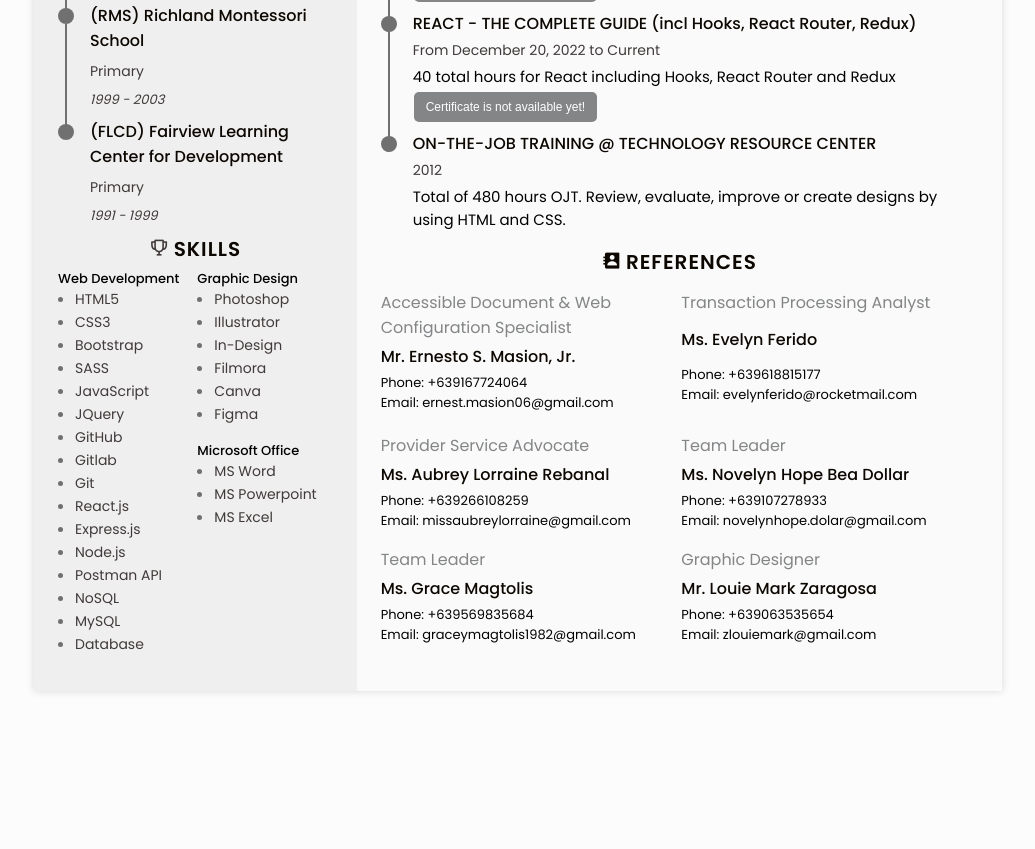
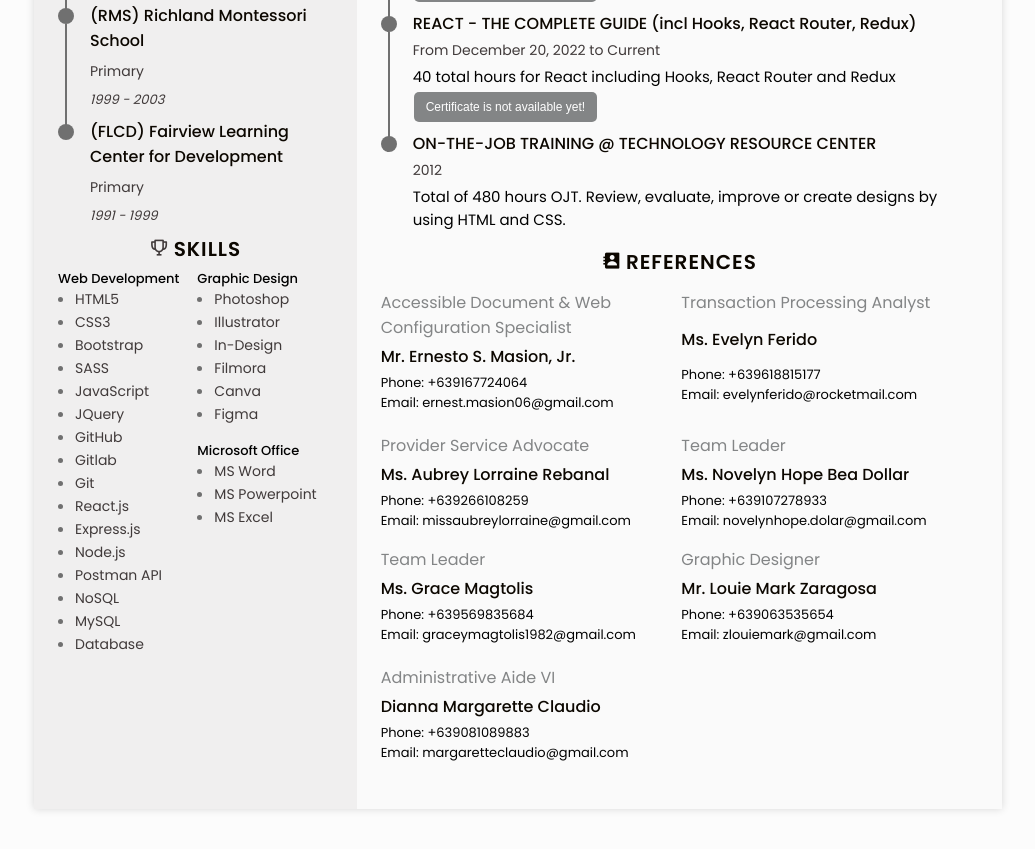
Before and after one commit to HahnO1591/Hannah-s-CV, a plain HTML site: page index.html in a window 1280 px wide. Shown: the part 1187-2036 px from the top of the page, without its empty margins (122-1157 px from the left). Before the commit the page ends 1926 px from the top, so only its background shows below. Drawn offline with nearby package versions, Linux system fonts and the light colour scheme.

Commit message:
second commit

```diff
--- a/index.html
+++ b/index.html
@@ -570,8 +570,14 @@
                     </ul>
                 </div>
 
-
-
+                <div class="references__content bd-grid">
+                    <span class="references__subtitle">Administrative Aide VI</span>
+                    <h3 class="references__title">Dianna Margarette Claudio</h3>
+                    <ul class="references__contact">
+                        <li>Phone: +639081089883</li>
+                        <li>Email: margaretteclaudio@gmail.com</li>
+                    </ul>
+                </div>
 
             </div>
           </section>
```
Also changed, not shown: 1 other file.
